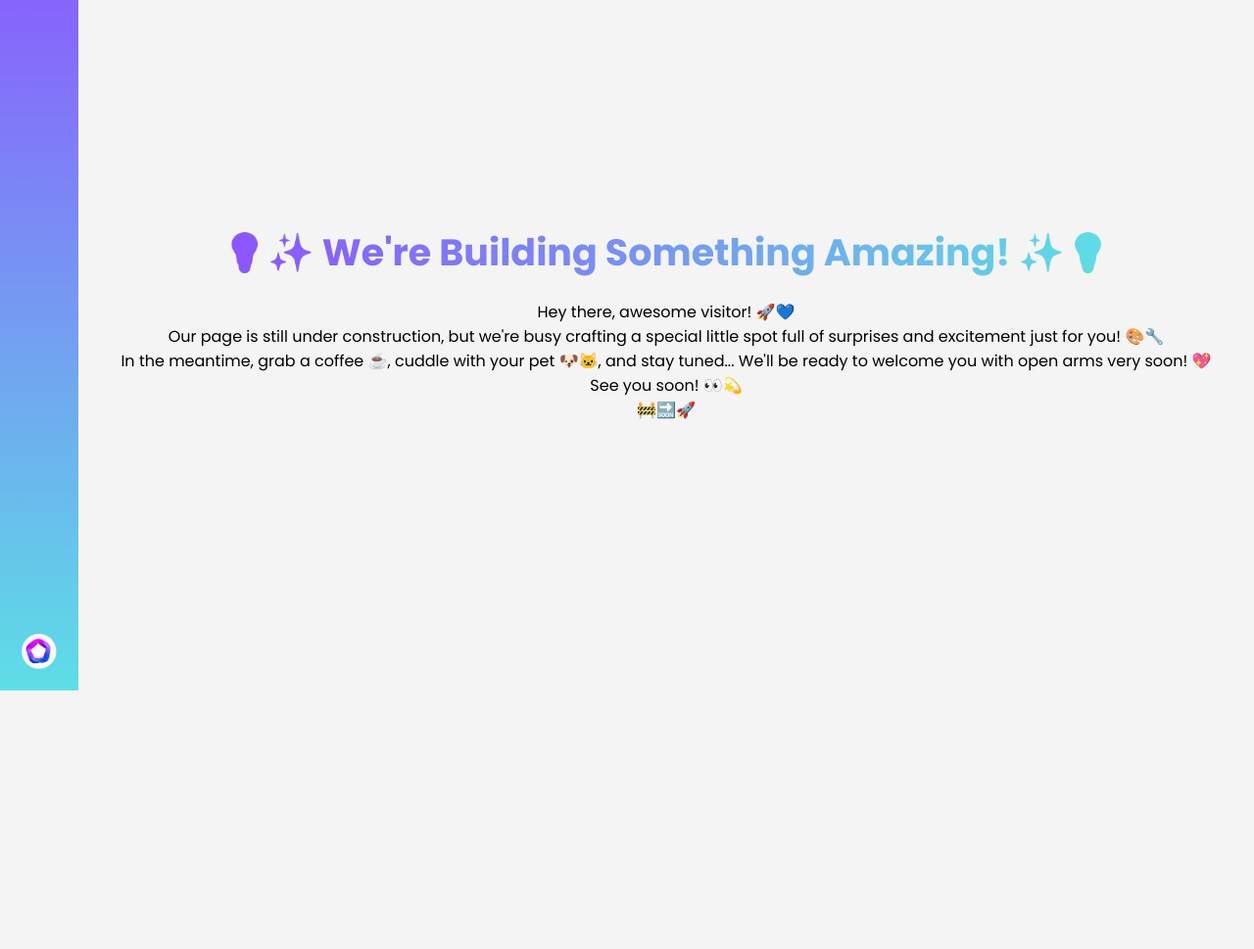
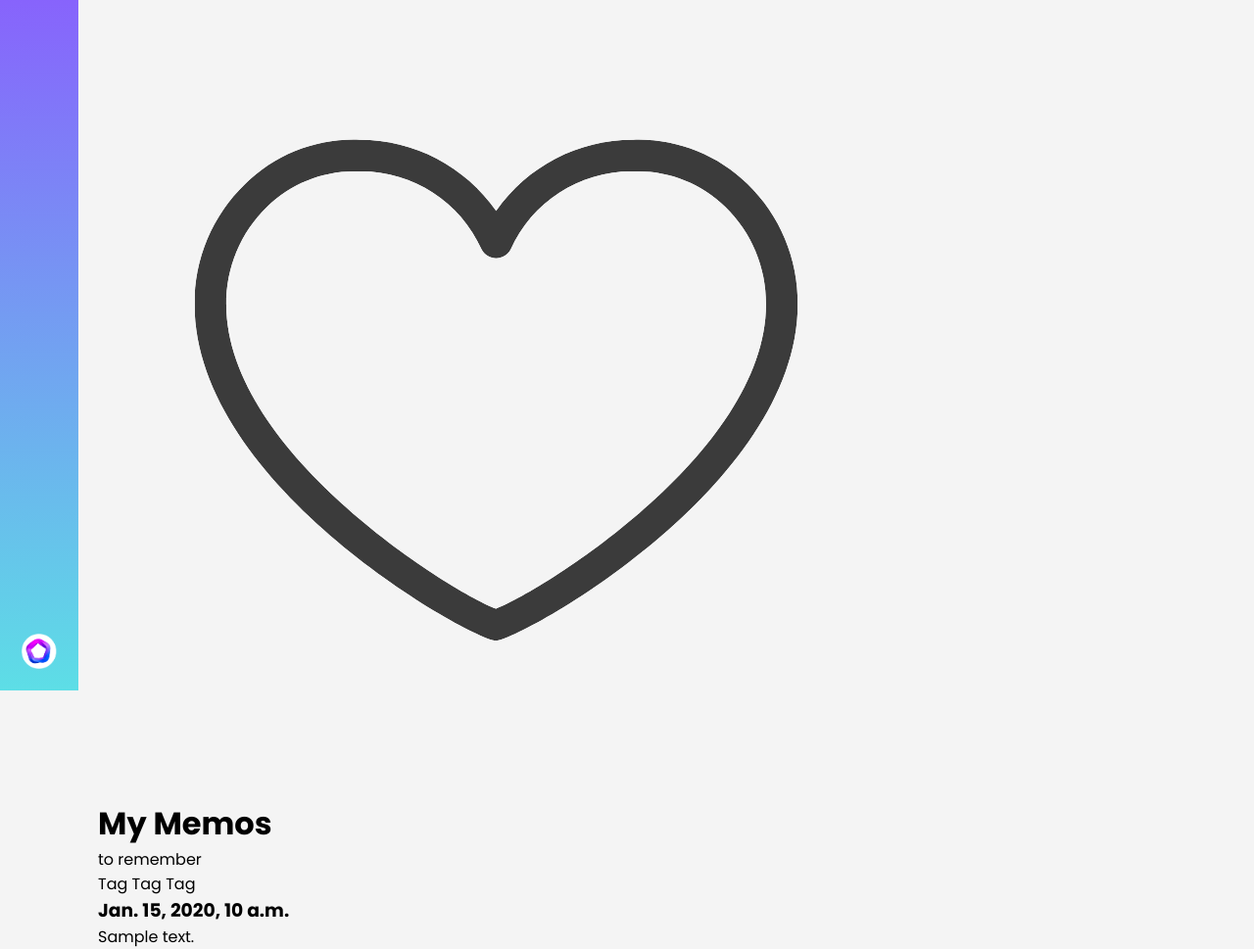
Before and after one commit to streamlit/llm-examples, a Django app: page /app/memos in a window 1280 px wide. Shown: the part 95-1064 px from the top of the page at 98% size. Before the commit the page ends 800 px from the top, so only its background shows below. Run offline with Django 5.2, Linux system fonts and the light colour scheme; a user stored in the database is signed in; tables that the repository leaves empty hold one stand-in row (values such as "Sample post").

Commit message:
list memos view and textarea ajustment

```diff
--- a/happy-kids/frontend/templates/frontend/chat_memos.html
+++ b/happy-kids/frontend/templates/frontend/chat_memos.html
@@ -20,17 +20,30 @@
             <main class="content">
                 {% include 'header.html' %}
 
-                <div class="chat-container">
-                    <h1>💡✨ We're Building Something Amazing! ✨💡</h1>
-                    <p>Hey there, awesome visitor! 🚀💙</p>
-                    <p>Our page is still under construction, but we're busy crafting a special little spot full of surprises and excitement just for you! 🎨🔧</p>
-                    <p>In the meantime, grab a coffee ☕, cuddle with your pet 🐶🐱, and stay tuned... We'll be ready to welcome you with open arms very soon! 💖</p>
-                    <p>See you soon! 👀💫</p>
-                    <p class="emoji">🚧🔜🚀</p>
+                <div class="class-container">
+                    <div class="class-page-title">
 
+                        <img src="{% static 'frontend/img/menu-icons/icon_memos_black.png' %}" alt="Favorited Memos Icon">
+                        <h1> My Memos </h1>
+                        <a>to remember </a>
+
+                    </div>
+
+                    <div class="class-tag-buttons">
+                        <span class="tag-suggestion">Tag</span>
+                        <span class="tag-suggestion">Tag</span>
+                        <span class="tag-suggestion">Tag</span>
+                    </div>
+
+                    <div class="class-page-content">
+                        {% for memos in memos %}
+                            <div class="memos-message">
+                                    <h3>{{ memos.datetime }}</h3>
+                                    {{ memos.message }}
+                            </div>
+                        {% endfor %}
+                    </div>
                 </div>
-
-
 
             </main>
         </div>
--- a/happy-kids/frontend/views.py
+++ b/happy-kids/frontend/views.py
@@ -133,10 +133,6 @@ def view_lulu(request):
 
 ######################### Memos andd Feedback #########################
 @login_required
-def view_chat_memos(request):
-    return render(request, 'chat_memos.html')
-
-@login_required
 def view_save_memo(request):
     if request.method == "POST":
         texto = request.POST.get("message")
@@ -156,9 +152,9 @@ def view_delete_memo(request, memo_id):
     return JsonResponse({"status": "error"}, status=405)
 
 @login_required
-def view_list_memos(request):
-    memos = models.facts_memos.objects.filter(user=request.user).order_by("-created_at")
-    return render(request, "memos.html", {"memos": memos})
+def view_chat_memos(request):
+    memos = models.facts_memos.objects.filter(user=request.user).order_by("-datetime")
+    return render(request, "chat_memos.html", {"memos": memos})
 
 @login_required
 def view_chat_memory(request):
--- a/happy-kids/lulu_teaches/settings.py
+++ b/happy-kids/lulu_teaches/settings.py
@@ -3,7 +3,6 @@ import os
 
 # Build paths inside the project like this: BASE_DIR / 'subdir'.
 BASE_DIR = Path(__file__).resolve().parent.parent
-
 
 # Quick-start development settings - unsuitable for production
 # See https://docs.djangoproject.com/en/5.1/howto/deployment/checklist/
```
Also changed, not shown: happy-kids/frontend/static/frontend/css/lulu_styles.css (+69 -33 lines), happy-kids/frontend/templates/frontend/lulu.html (+16 -3 lines), happy-kids/frontend/static/frontend/img/menu-icons/icon_memos_black.png (added).
